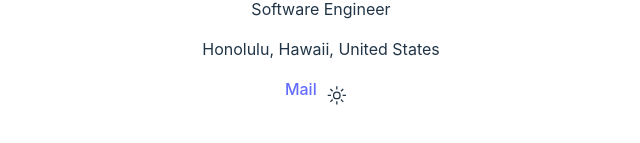
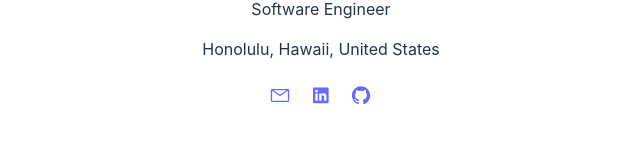
Before and after one commit to Pokasana/intro-page, a React (Vite) app: page /cv in a window 1280 px wide. Shown: the part 423-566 px from the top of the page, without its empty margins (319-959 px from the left). Built offline with nearby package versions, Linux system fonts and the light colour scheme.

Commit message:
add buttons in info.jsx

```diff
--- a/src/features/cv/Info.jsx
+++ b/src/features/cv/Info.jsx
@@ -6,9 +6,15 @@ function Info() {
       <h1>Sanae Shiromoto</h1>
       <p>Software Engineer</p>
       <p>Honolulu, Hawaii, United States</p>
-      <a>Mail</a>
-      <span className='i-carbon-logo-github'></span>
-      <button className="i-carbon-light" />
+      <a>
+        <button className="i-carbon-email" />
+      </a>
+      <a>
+        <button className="i-carbon-logo-linkedin" />
+      </a>
+      <a>
+        <button className='i-carbon-logo-github' />
+      </a>
     </div>
   )
 }
```
